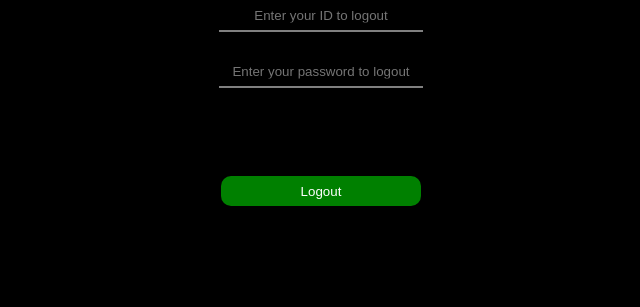
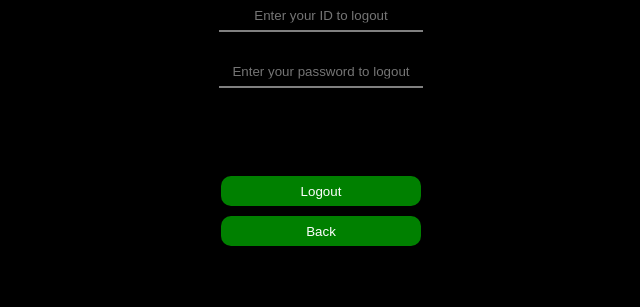
Before and after one commit to HanLuca/Coit, a Flask app: page /logout in a window 1280 px wide. Shown: the part 169-476 px from the top of the page, without its empty margins (319-959 px from the left). Run offline with Flask 2, Linux system fonts and the light colour scheme.

Commit message:
Edit Logout Page

```diff
--- a/App.py
+++ b/App.py
@@ -29,7 +29,7 @@ def pageRegister():
     _newUserEM_ = request.args.get('registerEmail')
 
     if _newUserID_ == None or _newUserPW_ == None:
-        return render_template('2Page_register.html', title = 'Register your Account!')
+        return render_template('2Page_register.html', title = 'Register your Account!', URL = url_for('pageHome'))
 
     else:
         with open('setting.json', 'r') as f:
@@ -77,7 +77,7 @@ def pageLogin():
     _userPW_ = request.args.get('loginPW')
 
     if _userID_ == None or _userPW_ == None:
-        return render_template('3Page_login.html', title = 'Login!')
+        return render_template('3Page_login.html', title = 'Login!', URL = url_for('pageHome'))
 
     else:
         with open('setting.json', 'r') as f:
@@ -109,16 +109,16 @@ def pageLogout():
     _userPW_ = request.args.get('logoutPW')
 
     if _userID_ == None or _userPW_ == None:
-        return render_template('5Page_logout.html', title = 'Logout')
+        return render_template('5Page_logout.html', title = 'Logout', URL = url_for('pageHome'))
 
     else:
         with open('setting.json', 'r') as f:
             programData = json.load(f)
 
-        with open(f'userInfo/{_userID_}.json') as f:
-            userData = json.load(f)
+        if _userID_ in programData['host=?usersID']:
+            with open(f'userInfo/{_userID_}.json') as f:
+                userData = json.load(f)
 
-        if _userID_ in programData['host=?usersID']:
             if userData['login?'] == True:
                 if _userPW_ == userData['password']:
                     userData['login?'] = False
@@ -128,11 +128,11 @@ def pageLogout():
                     return render_template('_Page_state.html', title = 'Error', state = 'Done Logout', backName = 'Home', back = url_for('pageHome'))
 
                 else:
-                    return 'None'
+                    return render_template('_Page_state.html', title = 'Error', state = 'You entered wrong id or password.', backName = 'Profile', back = url_for('pageProfile', userId = _userID_, userPw = _userPW_))
             else:
-                return 'None'
+                return render_template('_Page_state.html', title = 'Error', state = 'You logout already.', backName = 'Home', back = url_for('pageHome'))
         else:
-            return 'None'
+            return render_template('_Page_state.html', title = 'Error', state = 'This account is not register.', backName = 'Home', back = url_for('pageHome'))
 
 
 # Profile / 프로필
@@ -144,9 +144,9 @@ def pageProfile(userId, userPw):
     if userData['login?'] == True:
         return render_template(
             '4Page_profile.html', title = 'Profile - ' + userData['id'],
-            userID = userId, userPW = userPw, userEmail = userData['email'],
+            userID = userId, userPW = userPw, sUserPw = '*' * int(len(userPw)),userEmail = userData['email'],
             userCoin = userData['coin'], userExp = userData['exp'], userLevel = userData['level'],
-            userJointime = userData['joinTime']
+            userJointime = userData['joinTime'], URL = url_for('pageHome')
         )
 
     else:
--- a/static/css/5Page_logout.css
+++ b/static/css/5Page_logout.css
@@ -21,6 +21,16 @@ body {
 
     position: absolute;
     top: 45%; left: 50%;
+    transform: translate(-50%,-50%);
+}
+
+.buttonBack {
+    background-color: green; color: white;
+    border: none; border-radius: 10px;
+    height: 30px; width: 200px; cursor: pointer;
+
+    position: absolute;
+    top:50%; left: 50%;
     transform: translate(-50%,-50%);
 }
 
--- a/templates/1Page_home.html
+++ b/templates/1Page_home.html
@@ -13,10 +13,10 @@
 
     <span class="indexAlign">Text Index</span>
 
-    <form methods='post' id='pageHome' action={{ url_for('pageLogin') }}>
+    <form methods='get' id='pageHome' action={{ url_for('pageLogin') }}>
         <button type="submit" class="buttonLogin">Login</button>
     </form>
-    <form methods='post' id='pageHome' action={{ url_for('pageRegister') }}>
+    <form methods='get' id='pageHome' action={{ url_for('pageRegister') }}>
         <button type="submit" class="buttonRegister">Register</button>
     </form>
 
--- a/templates/3Page_login.html
+++ b/templates/3Page_login.html
@@ -5,17 +5,21 @@
     <meta http-equiv="X-UA-Compatible" content="IE=edge">
     <meta name="viewport" content="width=device-width, initial-scale=1.0">
     <link rel="stylesheet" href="{{ url_for('static', filename='css/3Page_login.css') }}">
+    <link rel="icon" href="{{ url_for('static', filename='image/Icon.png') }}">
 
     <title>{{ title }}</title>
 </head>
 <body>
 
-    <form methods='post' id='pageLogin' action={{ url_for("pageLogin") }}>
+    <form methods='get' id='pageLogin' action={{ url_for("pageLogin") }}>
         <input class="inputID" type="id" id="loginID" name="loginID" placeholder="Enter your login ID" autocomplete="off" onkeyup="this.value = this.value.replace(/[^a-zA-Z-_0-9]/g,'')" required><br>
         <input class="inputPW" type="password" id="loginPW" name="loginPW" placeholder="Enter your login password" autocomplete="off" onkeyup="this.value = this.value.replace(/[^a-zA-Z-_0-9]/g,'')" required><br>
 
         <button type="submit" class="buttonLoginSend">Login</button>
     </form>
+    <form methods='get' id='pageLogin' action={{ URL }}>
+        <button type="submit" class="buttonBack">Back</button>
+    </form>
 
 </body>
 </html>
--- a/templates/4Page_profile.html
+++ b/templates/4Page_profile.html
@@ -5,6 +5,7 @@
     <meta http-equiv="X-UA-Compatible" content="IE=edge">
     <meta name="viewport" content="width=device-width, initial-scale=1.0">
     <link rel="stylesheet" href="{{ url_for('static', filename='css/4Page_profile.css') }}">
+    <link rel="icon" href="{{ url_for('static', filename='image/Icon.png') }}">
 
     <title>{{ title }}</title>
 </head>
@@ -12,7 +13,7 @@
 
     <span>
         ID :: {{ userID }} <br>
-        PW :: {{ userPW }} <br>
+        PW :: {{ sUserPw }} <br>
         Email :: {{ userEmail }} <br><br>
 
         Coin :: {{ userCoin }} <br>
@@ -25,6 +26,9 @@
     <form methods='get' id='pageProfile' action={{ url_for("pageLogout") }}>
         <button type="submit" class="buttonLogoutSend">Logout</button>
     </form>
+    <form methods='get' id='pageProfile' action={{ URL }}>
+        <button type="submit" class="buttonBack">Home</button>
+    </form>
 
 </body>
 </html>
--- a/templates/5Page_logout.html
+++ b/templates/5Page_logout.html
@@ -5,6 +5,7 @@
     <meta http-equiv="X-UA-Compatible" content="IE=edge">
     <meta name="viewport" content="width=device-width, initial-scale=1.0">
     <link rel="stylesheet" href="{{ url_for('static', filename='css/5Page_logout.css') }}">
+    <link rel="icon" href="{{ url_for('static', filename='image/Icon.png') }}">
 
     <title>{{ title }}</title>
 </head>
@@ -16,6 +17,9 @@
 
         <button type="submit" class="buttonLogoutSend">Logout</button>
     </form>
+    <form methods='get' id='pageLogout' action={{ URL }}>
+        <button type="submit" class="buttonBack">Back</button>
+    </form>
 
 </body>
 </html>
--- a/templates/_Page_state.html
+++ b/templates/_Page_state.html
@@ -5,13 +5,14 @@
     <meta http-equiv="X-UA-Compatible" content="IE=edge">
     <meta name="viewport" content="width=device-width, initial-scale=1.0">
     <link rel="stylesheet" href="{{ url_for('static', filename='css/_Page_state.css') }}">
+    <link rel="icon" href="{{ url_for('static', filename='image/Icon.png') }}">
 
     <title>{{ title }}</title>
 </head>
 <body>
 
     <span class="indexAlign">{{ state }}</span>
-    <form methods='post' id='pageState' action={{ back }}>
+    <form methods='get' id='pageState' action={{ back }}>
         <button type="submit" class="button">{{ backName }}</button>
     </form>
 
```
Also changed, not shown: static/css/2Page_register.css (+10 -0 lines), static/css/3Page_login.css (+10 -0 lines), static/css/4Page_profile.css (+10 -0 lines), templates/2Page_register.html (+6 -2 lines).
